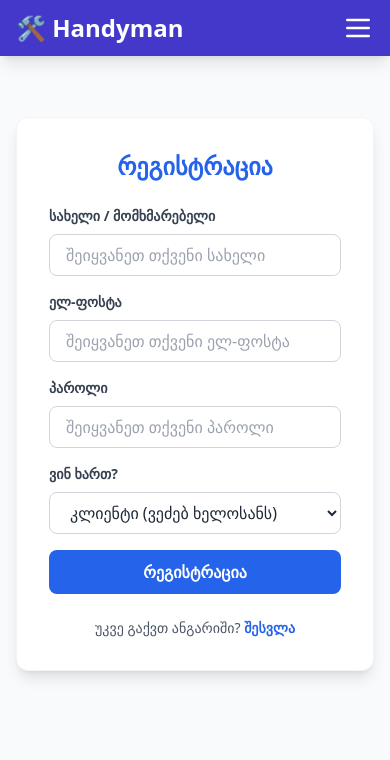
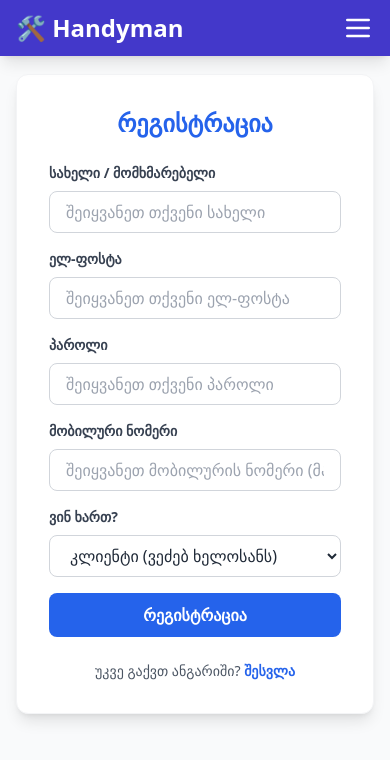
Before and after one commit to shonia1/handyman-app, a React (Vite) app in the folder handyman-frontend/: page /register in a window 390 px wide. Shown: the top 760 px of the page. Built offline with nearby package versions, Linux system fonts and the light colour scheme.

Commit message:
feat: add phone input field to Register component and update form submission

```diff
--- a/handyman-frontend/src/components/Register.jsx
+++ b/handyman-frontend/src/components/Register.jsx
@@ -7,7 +7,8 @@ const Register = () => {
   const [name, setName] = useState("");
   const [email, setEmail] = useState("");
   const [password, setPassword] = useState("");
-  const [role, setRole] = useState("client"); // როლის ცვლადი
+  const [phone, setPhone] = useState(""); // 🔥 ტელეფონის ველი
+  const [role, setRole] = useState("client");
   const [error, setError] = useState("");
   const [loading, setLoading] = useState(false);
 
@@ -24,6 +25,7 @@ const Register = () => {
         name,
         email,
         password,
+        phone,   // 🔥 ვაგზავნით ტელეფონსაც
         role
       });
 
@@ -96,7 +98,22 @@ const Register = () => {
             />
           </div>
 
-          {/* 🔥 როლის არჩევის ველი გადავიტანეთ პაროლის შემდეგ */}
+          {/* 🔥 ტელეფონის ველი */}
+          <div>
+            <label className="block text-gray-700 text-sm font-bold mb-2">
+              მობილური ნომერი
+            </label>
+            <input
+              type="text"
+              value={phone}
+              onChange={(e) => setPhone(e.target.value)}
+              required
+              className="w-full px-4 py-2 border border-gray-300 rounded-lg focus:outline-none focus:ring-2 focus:ring-blue-500 transition"
+              placeholder="შეიყვანეთ მობილურის ნომერი (მაგ. 595...) "
+            />
+          </div>
+
+          {/* 🔥 როლის არჩევის ველი (ისევ ბოლოში) */}
           <div>
             <label className="block text-gray-700 text-sm font-bold mb-2">
               ვინ ხართ?
```
